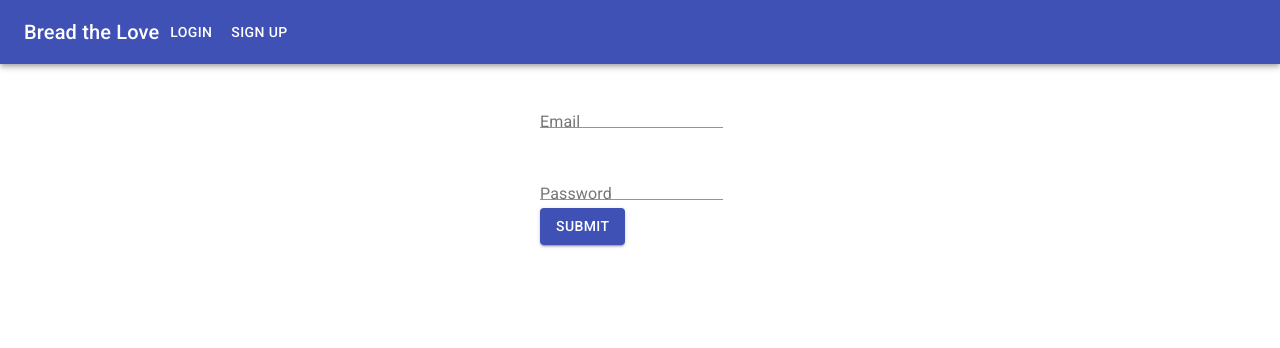
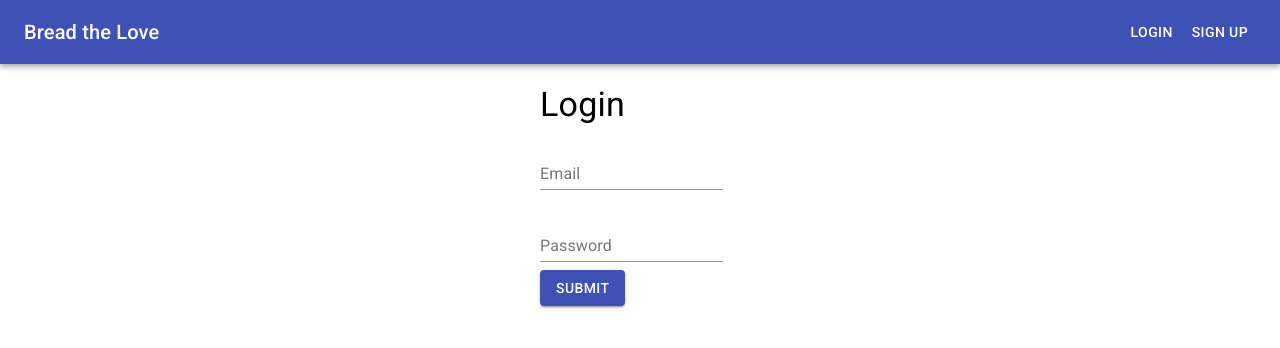
Before and after one commit to monicaleep/Breadlove-frontend, a React (Create React App) app: page /profile in a window 1280 px wide. Both pictures are taken after a click on the button "LOGIN". Shown: the top 348 px of the page. Built offline with nearby package versions, Linux system fonts and the light colour scheme.

Commit message:
update styles

```diff
--- a/src/components/Header.js
+++ b/src/components/Header.js
@@ -20,8 +20,8 @@ const Header = () => {
       </div>
     ) : (
       <div className="card text-center">
-        <h1 className="card-title">Welcome Back! Let's browse.</h1>
-        <Link to={"/profile"} className="btn fetch-btn mx-auto">
+        <h1 className="card-title">Welcome Back! Let's get that bread.</h1>
+        <Link to={"/profile"} className="fetch-btn mx-auto">
           Go to Your Profile
         </Link>
       </div>
--- a/src/components/ListOfComments.js
+++ b/src/components/ListOfComments.js
@@ -15,13 +15,14 @@ const useStyles = makeStyles((theme) => ({
 
 const ListOfComments = ({ comments }) => {
   const classes = useStyles();
+
   return (
     <List>
       {comments.map((comment) => {
         return (
           <ListItem alignItems="flex-start" key={comment.id}>
             <ListItemText
-              primary={comment.author}
+              primary={'Author: '+ comment.author}
               secondary={
                 <React.Fragment>
                   <Typography
@@ -30,9 +31,9 @@ const ListOfComments = ({ comments }) => {
                     className={classes.inline}
                     color="textPrimary"
                   >
-                    {comment.createdAt}
+                    {comment.body}
                   </Typography>
-                  {comment.body}
+                  {comment.createdAt}
                 </React.Fragment>
               }
             />
--- a/src/components/Login.js
+++ b/src/components/Login.js
@@ -7,8 +7,7 @@ import { resMessage } from "../utils/functions.utils";
 import { useFormik } from "formik";
 import * as yup from "yup";
 //material ui
-import Button from "@material-ui/core/Button";
-import TextField from "@material-ui/core/TextField";
+import {Typography,TextField, Button} from '@material-ui/core'
 import { makeStyles } from '@material-ui/core/styles';
 
 const useStyles = makeStyles({
@@ -16,7 +15,7 @@ const useStyles = makeStyles({
     display: "flex",
     flexWrap: 'wrap',
     width: '200px',
-    margin: '0 auto'
+    margin: '20px auto'
   },
 });
 
@@ -62,6 +61,7 @@ const Login = () => {
 
   return (
     <div className={classes.flex}>
+    <Typography variant={'h4'}> Login </Typography>
       <form onSubmit={formik.handleSubmit}>
         <TextField
           id="email"
--- a/src/components/Profile.js
+++ b/src/components/Profile.js
@@ -14,7 +14,7 @@ const useStyles = makeStyles({
   },
   breaditem: {
     display: 'flex',
-    alignItens: 'center',
+    alignItems: 'center',
     justifyContent: 'space-evenly'
   }
 });
@@ -81,7 +81,7 @@ const Profile = ({ history }) => {
             </Button>
           </form>
           <Link to="/bread/new" className="" component={RouterLink}>
-                <Button>Add a baked good to share!</Button>
+                <Button variant="contained">Add a baked good to share!</Button>
           </Link>
         </Container>
         {bread ? (
@@ -98,16 +98,17 @@ const Profile = ({ history }) => {
                         <h3 className="orange-bold">{bg.name}</h3>
 
                   </Link>
-                  <DeleteIcon
-                    className={classes.icon}
-                    onClick={() => handleDelete(bg.id)}
-                  />
                   <Link
                     component={RouterLink}
                     to={{ pathname: `/bread/${bg.id}/edit` }}
                   >
                     <CreateIcon />
                   </Link>
+                  <DeleteIcon
+                    className={classes.icon}
+                    onClick={() => handleDelete(bg.id)}
+                  />
+
                 </Container>
               );
             })}
--- a/src/components/Signup.js
+++ b/src/components/Signup.js
@@ -3,22 +3,21 @@ import React, { useState } from "react";
 import { useFormik } from "formik";
 import * as yup from "yup";
 //material ui
-import Button from "@material-ui/core/Button";
-import TextField from "@material-ui/core/TextField";
+import {Typography,TextField, Button} from '@material-ui/core'
+import { makeStyles } from '@material-ui/core/styles';
 
 // helpers
 import { resMessage } from "../utils/functions.utils";
 import { register, login } from "../services/auth.service";
 import { useHistory } from "react-router-dom";
 
-import { makeStyles } from '@material-ui/core/styles';
 
 const useStyles = makeStyles({
   flex: {
     display: "flex",
     flexWrap: 'wrap',
     width: '200px',
-    margin: '0 auto'
+    margin: '20px auto'
   },
 });
 
@@ -77,6 +76,7 @@ const Signup = (props) => {
 
   return (
     <div className={classes.flex}>
+    <Typography variant={'h4'}> Sign up </Typography>
       <form onSubmit={formik.handleSubmit}>
         <TextField
           id="name"
--- a/src/components/ViewBread.js
+++ b/src/components/ViewBread.js
@@ -28,14 +28,15 @@ const ViewBread = ({ match }) => {
   const id = match.params.id;
 
   useEffect(() => {
-    if (user) {
+    if (user && !comments) {
       getOneBread(id).then((res) => {
         setComments(res.data.comments);
         setBread(res.data);
         setLoading(false);
+        console.log('useeffect')
       });
     }
-  }, [id, user]);
+  }, [user, comments, id]);
 
   const handleChange = (e) => {
     setComment({ ...comment, [e.target.name]: e.target.value });
--- a/src/components/common/Layout.js
+++ b/src/components/common/Layout.js
@@ -10,6 +10,10 @@ const useStyles = makeStyles({
       textDecoration: "none",
     },
   },
+  navbar: {
+    display: 'flex',
+    justifyContent: 'space-between'
+  }
 });
 const Layout = ({ children }) => {
   const classes = useStyles();
@@ -31,12 +35,12 @@ const Layout = ({ children }) => {
 
   return (
     <div>
-      <AppBar position="static">
-        <Toolbar>
+      <AppBar position="static" >
+        <Toolbar className={classes.navbar}>
         <Link to={'/'} component={RouterLink} className={classes.navlink}>
         <Typography variant="h6">Bread the Love</Typography>
         </Link>
-
+        <div >
           {currentUser ? (
             <>
               <Button color="inherit">
@@ -74,6 +78,7 @@ const Layout = ({ children }) => {
               </Button>
             </>
           )}
+          </div>
         </Toolbar>
       </AppBar>
       {children}
--- a/src/css/App.css
+++ b/src/css/App.css
@@ -2,10 +2,7 @@
   text-align: center;
 }
 
-label {
-  display: block;
-  margin-top: 10px;
-}
+
 
 hr {
   width: 400px;
```
Also changed, not shown: 2 other files (tests, documents, lock files or other folders).
